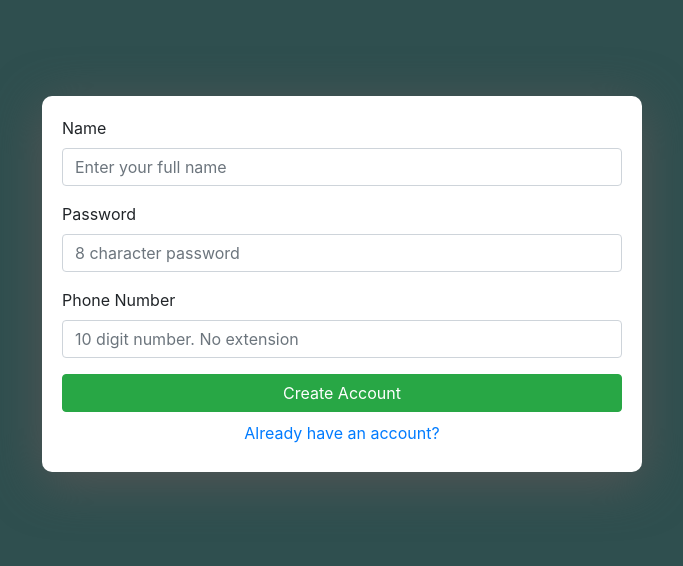
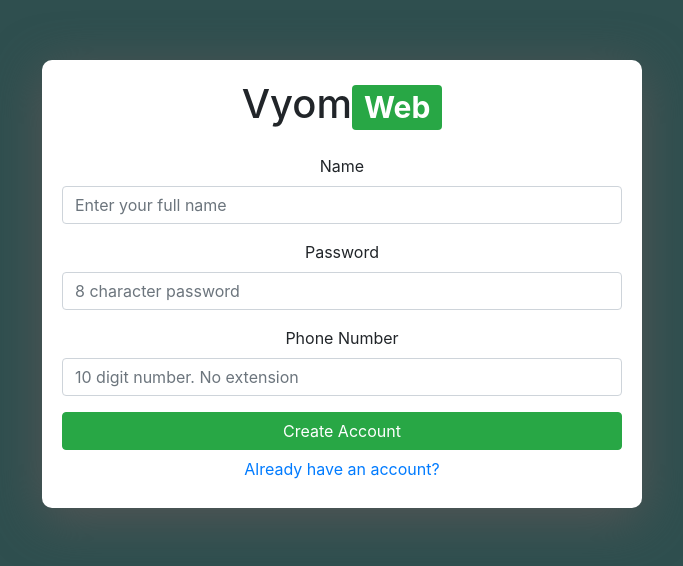
Before and after one commit to Meshugah/VyomAppFrontend, a React (Vite) app: page / in a window 1280 px wide. Shown: the part 116-682 px from the top of the page, without its empty margins (298-981 px from the left). Built offline with nearby package versions, Linux system fonts and the light colour scheme.

Commit message:
styled register page

```diff
--- a/src/Call.js
+++ b/src/Call.js
@@ -1,6 +1,7 @@
 import {
     Button,
     Col,
+    Container,
     Dropdown,
     DropdownItem,
     DropdownMenu,
@@ -14,8 +15,6 @@ import {
 } from "reactstrap";
 import React from 'react';
 import axios from "axios";
-import auth from "./auth";
-import {navigate} from "@reach/router";
 import {CountdownCircleTimer} from 'react-countdown-circle-timer'
 
 
@@ -129,9 +128,14 @@ class Call extends React.Component {
                                 </FormGroup>
                             </Col>
                         </Row>
-                        <Button color="success">{!this.state.loading ? "Call" :
-                            <Spinner style={{width: '1rem', height: '1rem'}}/>}
-                        </Button>
+                        <Row>
+                            <Col>
+                                <Button className="btn-block" color="success">{!this.state.loading ? "Call" :
+                                    <Spinner style={{width: '1rem', height: '1rem'}}/>}
+                                </Button>
+                            </Col>
+                        </Row>
+
                     </Form>
                 </div>
             )
@@ -145,9 +149,9 @@ class Call extends React.Component {
                                     isPlaying
                                     duration={this.state.selectedTime * 60}
                                     colors={[
-                                        ['#004777', 0.33],
-                                        ['#F7B801', 0.33],
-                                        ['#A30000', 0.33],
+                                        ['#3ba546', 0.33],
+                                        ['#3ba546', 0.33],
+                                        ['#3ba546', 0.33],
                                     ]}
                                 >
                                     {({remainingTime}) => remainingTime}
--- a/src/CreateAccount.js
+++ b/src/CreateAccount.js
@@ -1,6 +1,6 @@
-import {Button, Form, FormGroup, Input, Label} from "reactstrap";
+import {Badge, Button, Col, Form, FormGroup, Input, Label, Row, Alert} from "reactstrap";
 import React from 'react';
-import { navigate, Link } from "@reach/router"
+import {Link, navigate} from "@reach/router"
 import axios from "axios";
 import auth from "./auth";
 
@@ -9,31 +9,45 @@ class CreateAccount extends React.Component {
     constructor(props) {
         super(props);
         this.login = this.register.bind(this);
+        this.state = {
+            visible: true
+        }
     }
 
 
     render() {
         return (
             <div className="wrapper">
-                <Form className="login-form form-wrapper" onSubmit={(e) => this.register(e)}>
+                <Form className="login-form form-wrapper text-center" onSubmit={(e) => this.register(e)}>
+                    <Row className="mb-3">
+                        <Col className="text-center">
+                            <h1>Vyom<Badge color="success">Web</Badge></h1>
+                        </Col>
+                    </Row>
                     <FormGroup>
                         <Label for="Name">Name</Label>
-                        <Input type="text" id="Name" placeholder="Enter your full name"/>
+                        <Input type="text" id="Name" placeholder="Enter your full name" required/>
                     </FormGroup>
                     <FormGroup>
                         <Label for="Password">Password</Label>
-                        <Input type="password" id="Password" placeholder="8 character password"/>
+                        <Input type="password" id="Password" placeholder="8 character password" required/>
                     </FormGroup>
                     <FormGroup>
                         <Label for="PhoneNumber">Phone Number</Label>
-                        <Input type="number" id="PhoneNumber" placeholder="10 digit number. No extension"/>
+                        <Input type="number" id="PhoneNumber" placeholder="10 digit number. No extension" required/>
                     </FormGroup>
-                    <Button className="create-account-button" color="success">Create Account</Button>
+                    <Row>
+                        <Col>
+                            <Button className="btn-block" color="success">Create Account</Button>
+                        </Col>
+                    </Row>
                     <Button color="link"><Link to="/login">Already have an account?</Link></Button>
                 </Form>
             </div>
         )
     }
+
+    toggle = () => this.setState({visible: !this.state.visible})
 
     register(e) {
         e.preventDefault()
--- a/src/Login.js
+++ b/src/Login.js
@@ -1,4 +1,4 @@
-import {Button, Form, FormGroup, Input, Label} from "reactstrap";
+import {Button, Col, Form, FormGroup, Input, Label, Row} from "reactstrap";
 import React from 'react';
 import axios from "axios";
 import auth from "./auth";
@@ -22,7 +22,11 @@ class Login extends React.Component {
                         <Label for="enterPassword">Password</Label>
                         <Input type="password" id="enterPassword" placeholder="8 character password"/>
                     </FormGroup>
-                    <Button className="create-account-button" color="success">Login</Button>
+                    <Row>
+                        <Col>
+                            <Button className="btn-block" color="success">Login</Button>
+                        </Col>
+                    </Row>
                 </Form>
             </div>
         )
```
